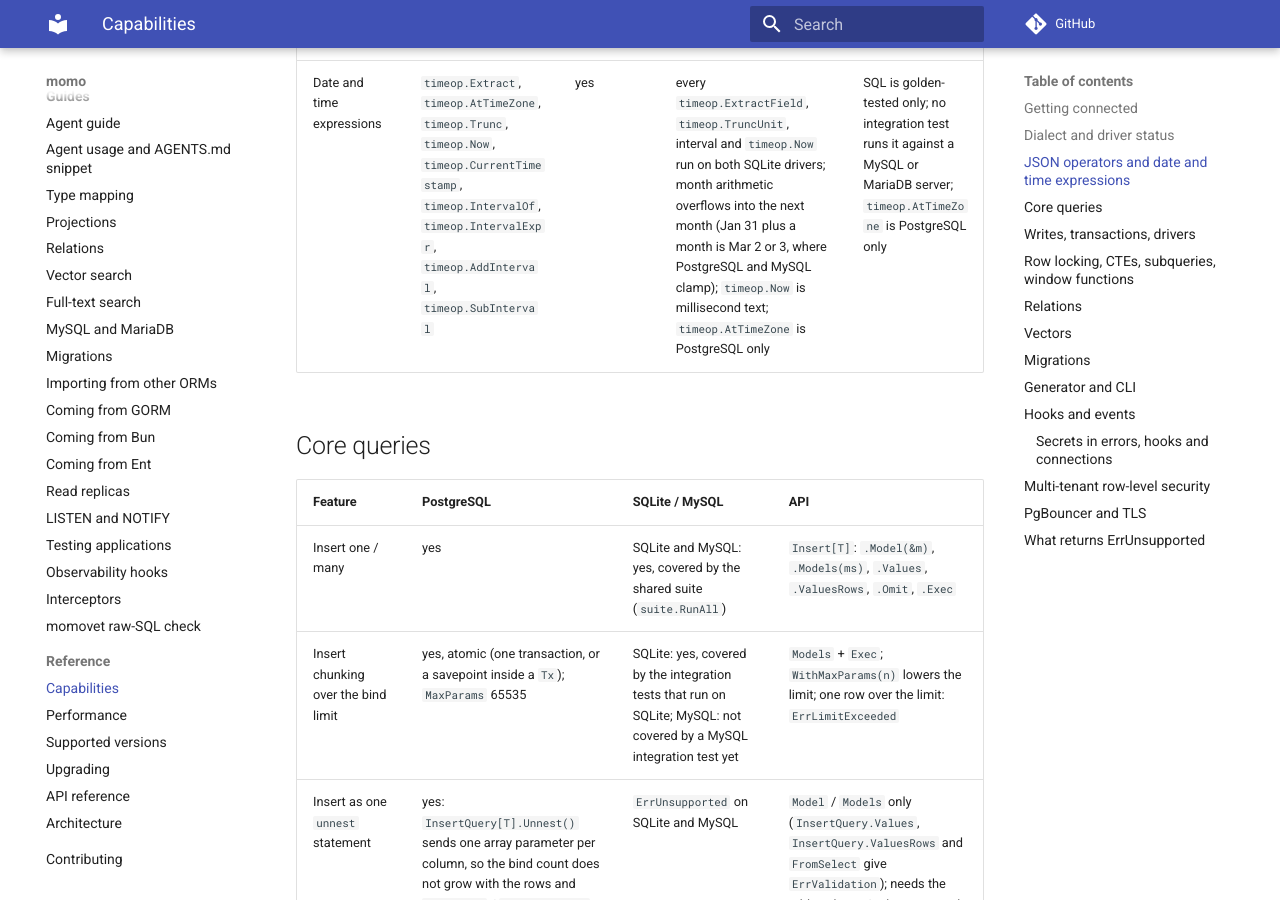
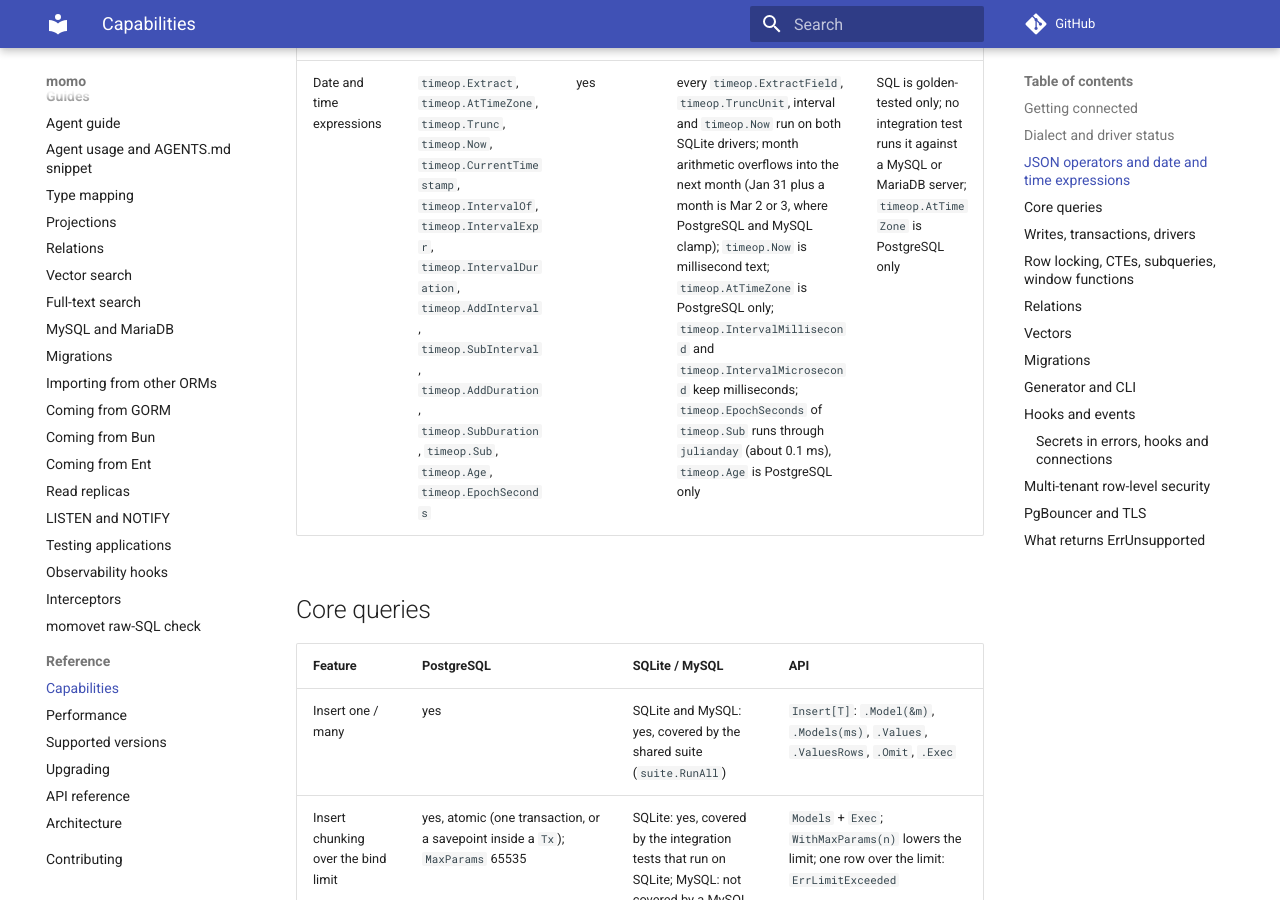
Before and after one commit to azrtydxb/momo, an MkDocs documentation site: the page built from docs/capabilities.md, in a window 1280 px wide and 900 px high, scrolled down 3482 px. Built offline with MkDocs 1.6.1 and Material for MkDocs 9.7.7, drawn with Linux system fonts in a browser that asks for light colours; comment, search, counter and statistics services are not loaded; the version menu is left out.

Commit message:
docs(capabilities): take the regenerated features table

```diff
--- a/docs/capabilities.md
+++ b/docs/capabilities.md
@@ -114,10 +114,10 @@ a distance function, and MariaDB 11.8 has L2 and cosine distance functions. See
 
 <!-- Generated by go generate ./internal/gendocs from the code. Do not edit by hand. -->
 
-| Feature                           | API                                                                                                                                                                                    | PostgreSQL | SQLite                                                                                                                                                                                                                                                                                                | MySQL / MariaDB                                                                                                                  |
-| --------------------------------- | -------------------------------------------------------------------------------------------------------------------------------------------------------------------------------------- | ---------- | ----------------------------------------------------------------------------------------------------------------------------------------------------------------------------------------------------------------------------------------------------------------------------------------------------- | -------------------------------------------------------------------------------------------------------------------------------- |
-| JSON operators on `types.JSON[T]` | `jsonop.Text`, `jsonop.Path`, `jsonop.Contains`, `jsonop.HasKey`                                                                                                                       | yes        | `jsonop.Text`, `jsonop.Path` and `jsonop.HasKey` run on both SQLite drivers; a JSON boolean extracts as `1` or `0`; `jsonop.Contains` is `ErrUnsupported`, since `json_each` cannot express the recursive `@>` rule                                                                                   | SQL is golden-tested only; no integration test runs it against a MySQL or MariaDB server                                         |
-| Date and time expressions         | `timeop.Extract`, `timeop.AtTimeZone`, `timeop.Trunc`, `timeop.Now`, `timeop.CurrentTimestamp`, `timeop.IntervalOf`, `timeop.IntervalExpr`, `timeop.AddInterval`, `timeop.SubInterval` | yes        | every `timeop.ExtractField`, `timeop.TruncUnit`, interval and `timeop.Now` run on both SQLite drivers; month arithmetic overflows into the next month (Jan 31 plus a month is Mar 2 or 3, where PostgreSQL and MySQL clamp); `timeop.Now` is millisecond text; `timeop.AtTimeZone` is PostgreSQL only | SQL is golden-tested only; no integration test runs it against a MySQL or MariaDB server; `timeop.AtTimeZone` is PostgreSQL only |
+| Feature                           | API                                                                                                                                                                                                                                                                                                              | PostgreSQL | SQLite                                                                                                                                                                                                                                                                                                                                                                                                                                                                                                 | MySQL / MariaDB                                                                                                                  |
+| --------------------------------- | ---------------------------------------------------------------------------------------------------------------------------------------------------------------------------------------------------------------------------------------------------------------------------------------------------------------- | ---------- | ------------------------------------------------------------------------------------------------------------------------------------------------------------------------------------------------------------------------------------------------------------------------------------------------------------------------------------------------------------------------------------------------------------------------------------------------------------------------------------------------------ | -------------------------------------------------------------------------------------------------------------------------------- |
+| JSON operators on `types.JSON[T]` | `jsonop.Text`, `jsonop.Path`, `jsonop.Contains`, `jsonop.HasKey`                                                                                                                                                                                                                                                 | yes        | `jsonop.Text`, `jsonop.Path` and `jsonop.HasKey` run on both SQLite drivers; a JSON boolean extracts as `1` or `0`; `jsonop.Contains` is `ErrUnsupported`, since `json_each` cannot express the recursive `@>` rule                                                                                                                                                                                                                                                                                    | SQL is golden-tested only; no integration test runs it against a MySQL or MariaDB server                                         |
+| Date and time expressions         | `timeop.Extract`, `timeop.AtTimeZone`, `timeop.Trunc`, `timeop.Now`, `timeop.CurrentTimestamp`, `timeop.IntervalOf`, `timeop.IntervalExpr`, `timeop.IntervalDuration`, `timeop.AddInterval`, `timeop.SubInterval`, `timeop.AddDuration`, `timeop.SubDuration`, `timeop.Sub`, `timeop.Age`, `timeop.EpochSeconds` | yes        | every `timeop.ExtractField`, `timeop.TruncUnit`, interval and `timeop.Now` run on both SQLite drivers; month arithmetic overflows into the next month (Jan 31 plus a month is Mar 2 or 3, where PostgreSQL and MySQL clamp); `timeop.Now` is millisecond text; `timeop.AtTimeZone` is PostgreSQL only; `timeop.IntervalMillisecond` and `timeop.IntervalMicrosecond` keep milliseconds; `timeop.EpochSeconds` of `timeop.Sub` runs through `julianday` (about 0.1 ms), `timeop.Age` is PostgreSQL only | SQL is golden-tested only; no integration test runs it against a MySQL or MariaDB server; `timeop.AtTimeZone` is PostgreSQL only |
 
 <!-- /generated:features -->
 
```
